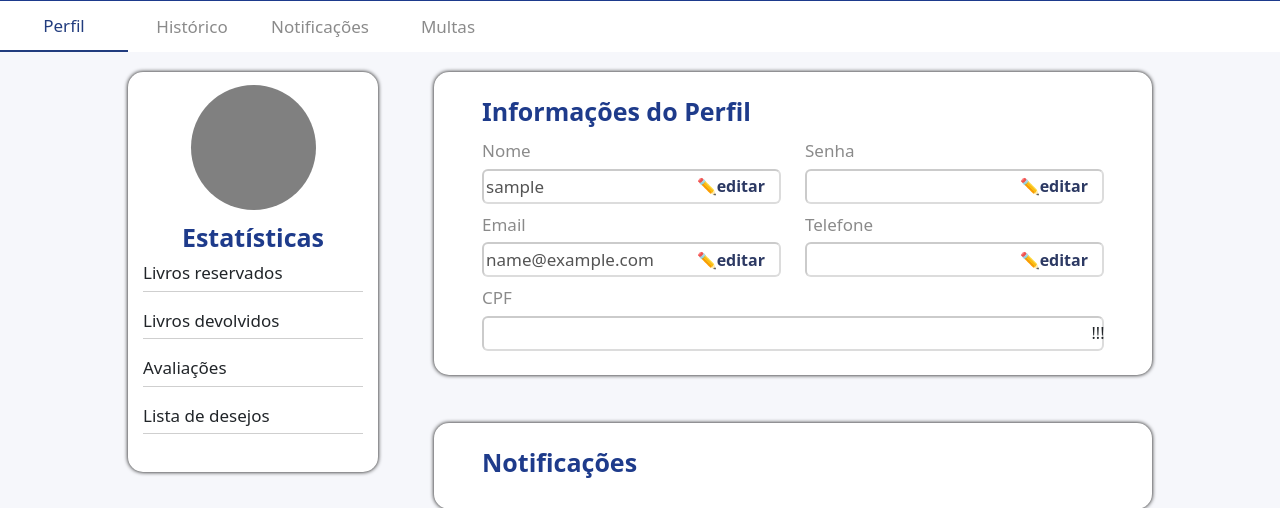
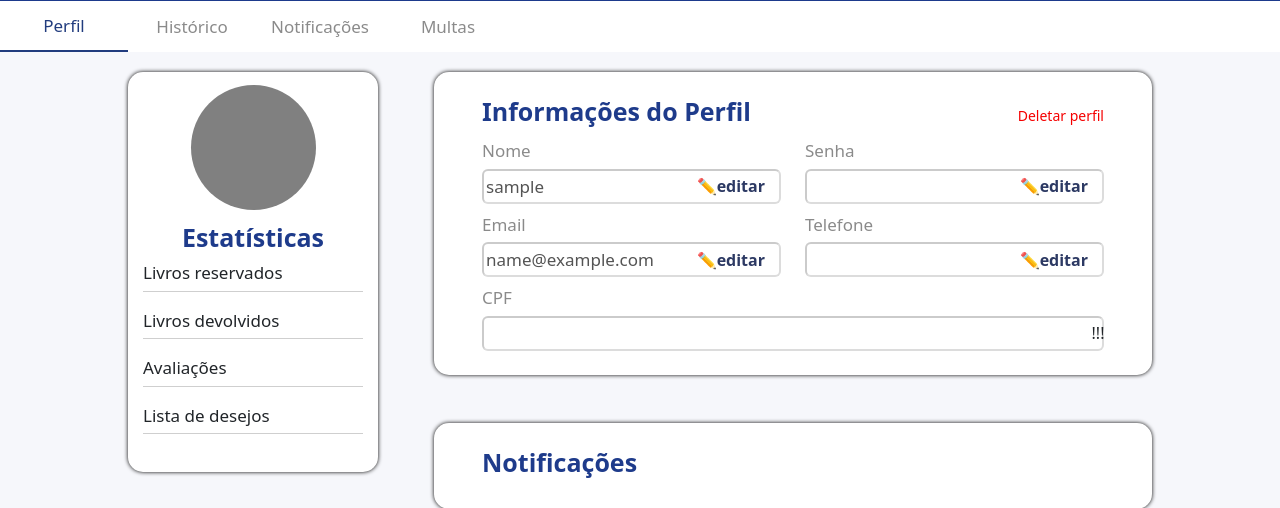
Before and after one commit to SENAI-Morvan-Figueiredo/Os-3-mosqueteiros---Biblioteca, a Django app: page /user/tela_perfil/ in a window 1280 px wide. Shown: the part 315-823 px from the top of the page. Run offline with Django 5.2, Linux system fonts and the light colour scheme; the visitor is signed in with stand-in values (Sample User, id 1).

Commit message:
começando a fazer o modal de deletar

```diff
--- a/BibliotecaEstrela/BibliotecaEstrela/static/css/cards-perfil.css
+++ b/BibliotecaEstrela/BibliotecaEstrela/static/css/cards-perfil.css
@@ -13,10 +13,22 @@
 
 
 /* Estilização do título dos cards */
-.card-perfil > h2{
+.card-perfil h2{
     color: #1E3B8B;
     font-weight: 650;
     font-size: 25px;
+}
+
+/* Estilização btn deletar */
+.btn-modal-perfil{
+    text-decoration: none;
+
+    font-weight: 500;
+    font-size: 14px;
+
+    color: #F50000;
+
+    cursor: pointer;
 }
 
 /* Estilização dos labels */
@@ -122,7 +134,6 @@ label{
     margin: 5% 0;
 }
 
-/* Estilização estatísticas */
 /* Estilização do título dos cards */
 .campo_estatisticas > h2{
     color: #1E3B8B;
--- /dev/null
+++ b/BibliotecaEstrela/User/templates/User/modal_deletar.html
@@ -0,0 +1,7 @@
+<div id="modal_deletar" style="display:none; position:fixed; inset:0; background:rgba(0,0,0,0.5);">
+  <div style="background:white; width:300px; margin:10% auto; padding:20px; border-radius:10px;">
+    <h3>Título do modal</h3>
+    <p>Conteúdo dentro do modal</p>
+    <button id="fechar">Fechar</button>
+  </div>
+</div>
--- a/BibliotecaEstrela/User/templates/User/tela_perfil.html
+++ b/BibliotecaEstrela/User/templates/User/tela_perfil.html
@@ -34,7 +34,10 @@
         <div class="flex-grow-1 ms-2 d-flex flex-column gap-5"> <!-- Faz com que tudo que esteja dentro dessa div, preencha todo o tamanho. -->
 
             <div class="card-perfil editar-perfil d-flex align-items-start flex-column gap-1 py-4 px-5">
-                <h2>Informações do Perfil</h2>
+                <div class="d-flex w-100 justify-content-between align-items-center">
+                    <h2>Informações do Perfil</h2>
+                    <a id="abrir_modal" class="btn-modal-perfil">Deletar perfil</a>
+                </div>
 
                 <form method="POST" id="perfilForm" class="d-flex flex-column gap-2 w-100">
                     {% csrf_token %}
@@ -110,4 +113,15 @@
         </div>
     </div>
 
+    {% include 'User/modal_deletar.html' %}
+
+    <script>
+        document.getElementById('abrir_modal').onclick = () => {
+            document.getElementById('modal_deletar').style.display = 'block';
+        };
+        document.getElementById('fechar').onclick = () => {
+            document.getElementById('modal_deletar').style.display = 'none';
+        };
+    </script>
+
 {% endblock content %}
```
